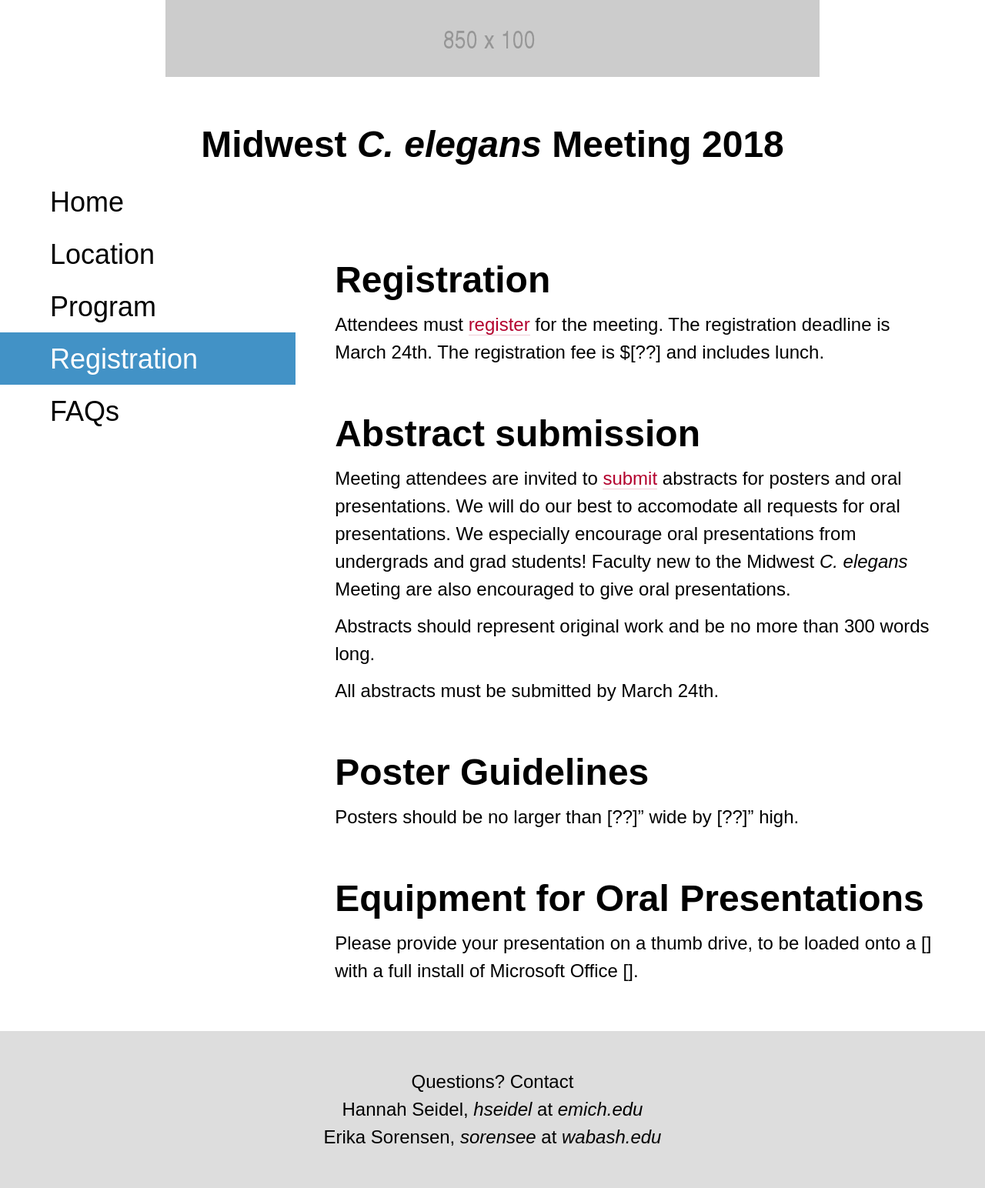
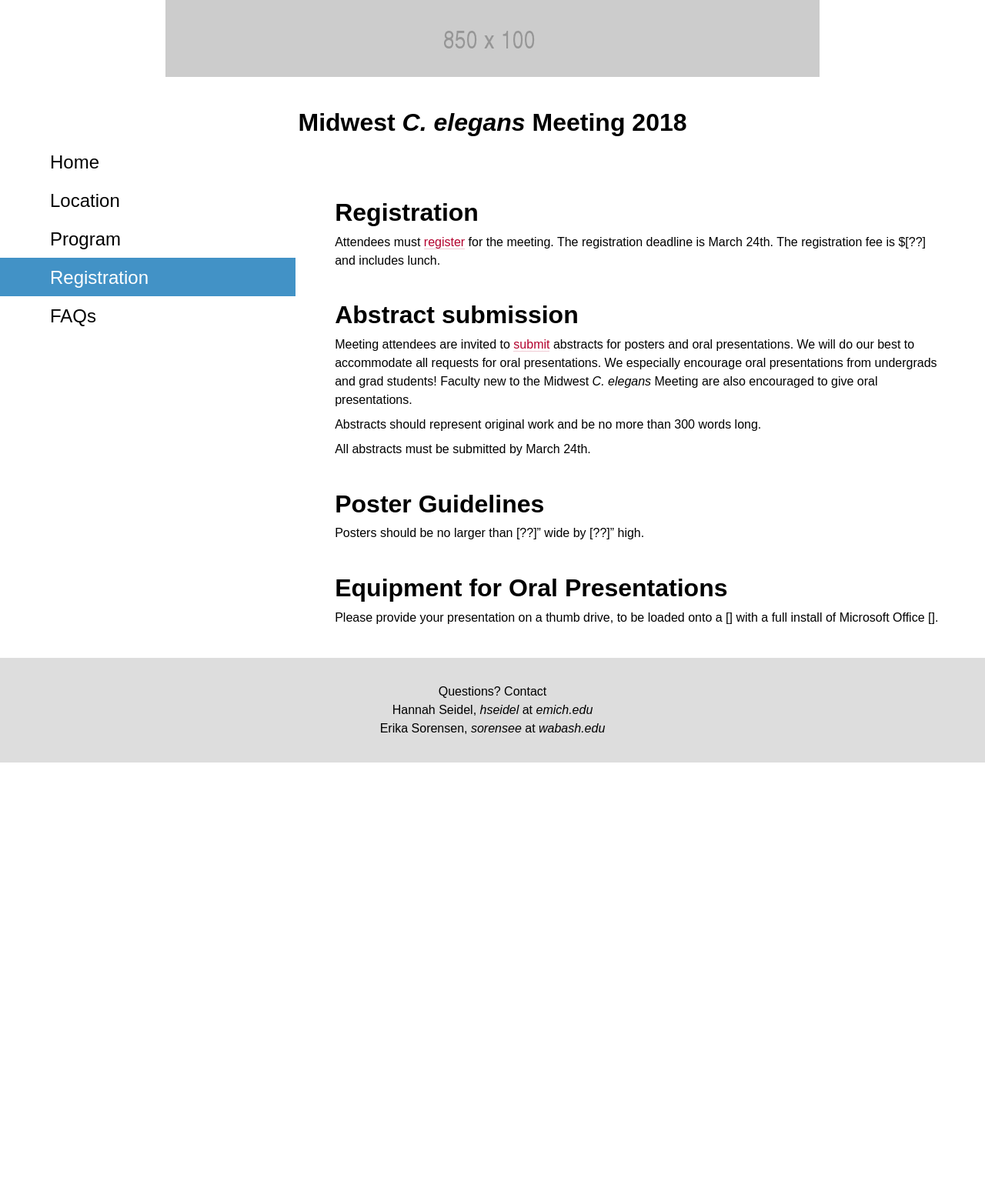
Before and after one commit to hsseidel/MidwestC.elegansMeeting2018, a Jekyll site: the page built from Registration.md, in a window 1280 px wide. Shown: the whole page at 77% size. Built offline with Jekyll 4.4.1, drawn with Linux system fonts in a browser that asks for light colours; Markdown is read by kramdown in place of the engine named in the settings; after the commit the page ends 991 px from its top, so only the background shows below that.

Commit message:
Font size, Title, Links and spelling
Changed default body font size back to 1.0em in main.css

Added context to each page title.

Changed links to open in windows.

Fixed one spelling.

```diff
--- a/Registration.md
+++ b/Registration.md
@@ -9,7 +9,7 @@ Attendees must [register]() for the meeting. The registration deadline is March
 
 ## Abstract submission
 
-Meeting attendees are invited to [submit]() abstracts for posters and oral presentations. We will do our best to accomodate all requests for oral presentations. We especially encourage oral presentations from undergrads and grad students! Faculty new to the Midwest *C. elegans* Meeting are also encouraged to give oral presentations.
+Meeting attendees are invited to [submit]() abstracts for posters and oral presentations. We will do our best to accommodate all requests for oral presentations. We especially encourage oral presentations from undergrads and grad students! Faculty new to the Midwest *C. elegans* Meeting are also encouraged to give oral presentations.
 
 Abstracts should represent original work and be no more than 300 words long.
 
--- a/css/main.css
+++ b/css/main.css
@@ -32,7 +32,7 @@ audio, video, canvas {
 body {
 	font-family: sans-serif;
 	font-weight: 400;
-	font-size: 1.5em; /* 16px */
+	font-size: 1.0em; /* Note 1.0em = 16px */
 	line-height: 1; /* 16px */
 	text-rendering: optimizeLegibility;
 	margin: 0 auto;
```
Also changed, not shown: other parts of Registration.md (+1 -1 lines), FAQs.md (+5 -3 lines), Location.md (+4 -2 lines), Program.md (+1 -1 lines).
